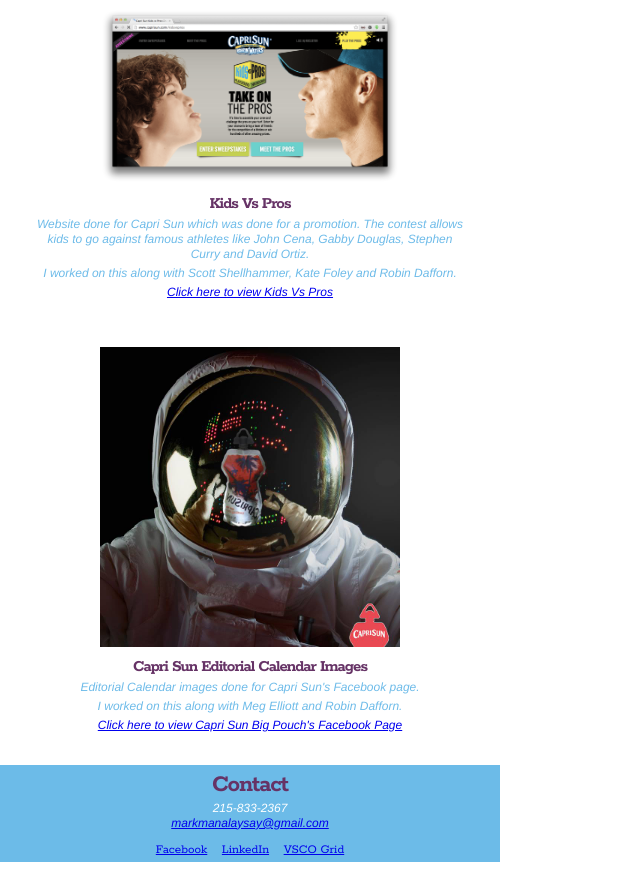
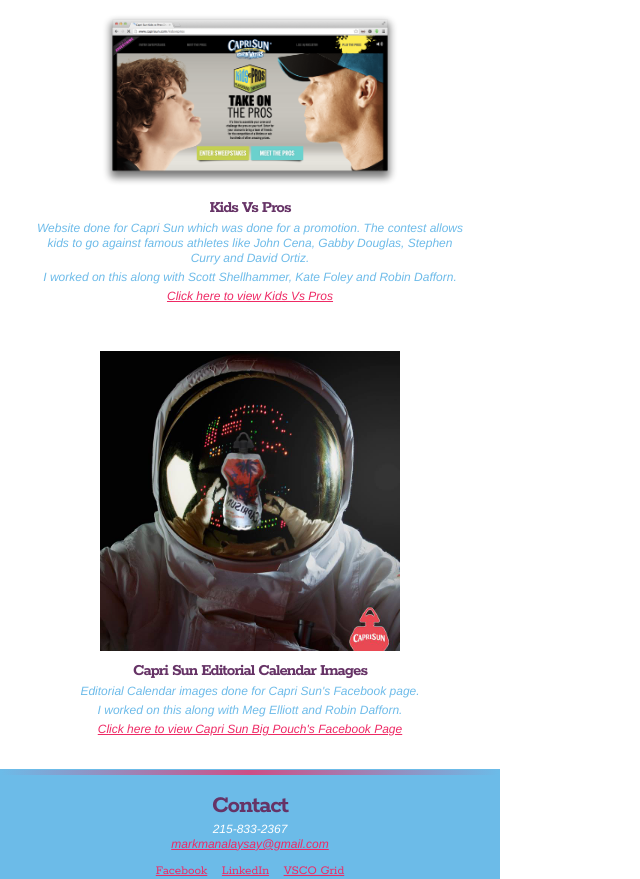
Before and after one commit to mmanal/mmanal.github.io, a plain HTML site: page index.html in a window 1280 px wide. Shown: the part 974-1853 px from the top of the page, without its empty margins (0-640 px from the left). Drawn offline with Linux system fonts and the light colour scheme.

Commit message:
Rollver Changes + Seperator Gradients
Added rollover states and seperator gradients

```diff
--- a/index.html
+++ b/index.html
@@ -100,6 +100,9 @@
     <!-- FOOTER -->
 
     <div class="footer">
+
+          <hr class="seperatorfooter"></hr>
+
           <h2 class="headline">
                 <p class="headlinetext">Contact</p>
             </h2>
--- a/style.css
+++ b/style.css
@@ -4,9 +4,40 @@
     max-width: 500px;
 }
 
+/*LINKS*/
+
+a:link {
+    color: #ee2a65;
+}
+
+a:visited {
+    color: #c41d53;
+}
+
+a:hover {
+    color: #6d2259;
+}
+
+a:active {
+    color: #ee2a65;
+}
+
+/*SEPERATOR GRADIENTS*/
+
+.seperatorfooter {
+    position: relative;
+    top: -8px;
+    border: 0;
+    height: 5px;
+    background-image: -webkit-linear-gradient(left, rgba(0,0,0,0), rgba(237,42,102,0.75), rgba(0,0,0,0));
+    background-image:    -moz-linear-gradient(left, rgba(0,0,0,0), rgba(0,0,0,0.75), rgba(0,0,0,0));
+    background-image:     -ms-linear-gradient(left, rgba(0,0,0,0), rgba(0,0,0,0.75), rgba(0,0,0,0));
+    background-image:      -o-linear-gradient(left, rgba(0,0,0,0), rgba(0,0,0,0.75), rgba(0,0,0,0));
+}
+
 .seperator {
     border: 0;
-    height: 1px;
+    height: 5px;
     background-image: -webkit-linear-gradient(left, rgba(0,0,0,0), rgba(237,42,102,0.75), rgba(0,0,0,0));
     background-image:    -moz-linear-gradient(left, rgba(0,0,0,0), rgba(0,0,0,0.75), rgba(0,0,0,0));
     background-image:     -ms-linear-gradient(left, rgba(0,0,0,0), rgba(0,0,0,0.75), rgba(0,0,0,0));
@@ -179,7 +210,7 @@
     background-color: #6cbbe8;
     display:block;
     text-align: center;
-    padding: 5px;
+    padding: 1px;
 }
 
 .footerlinks {
```
